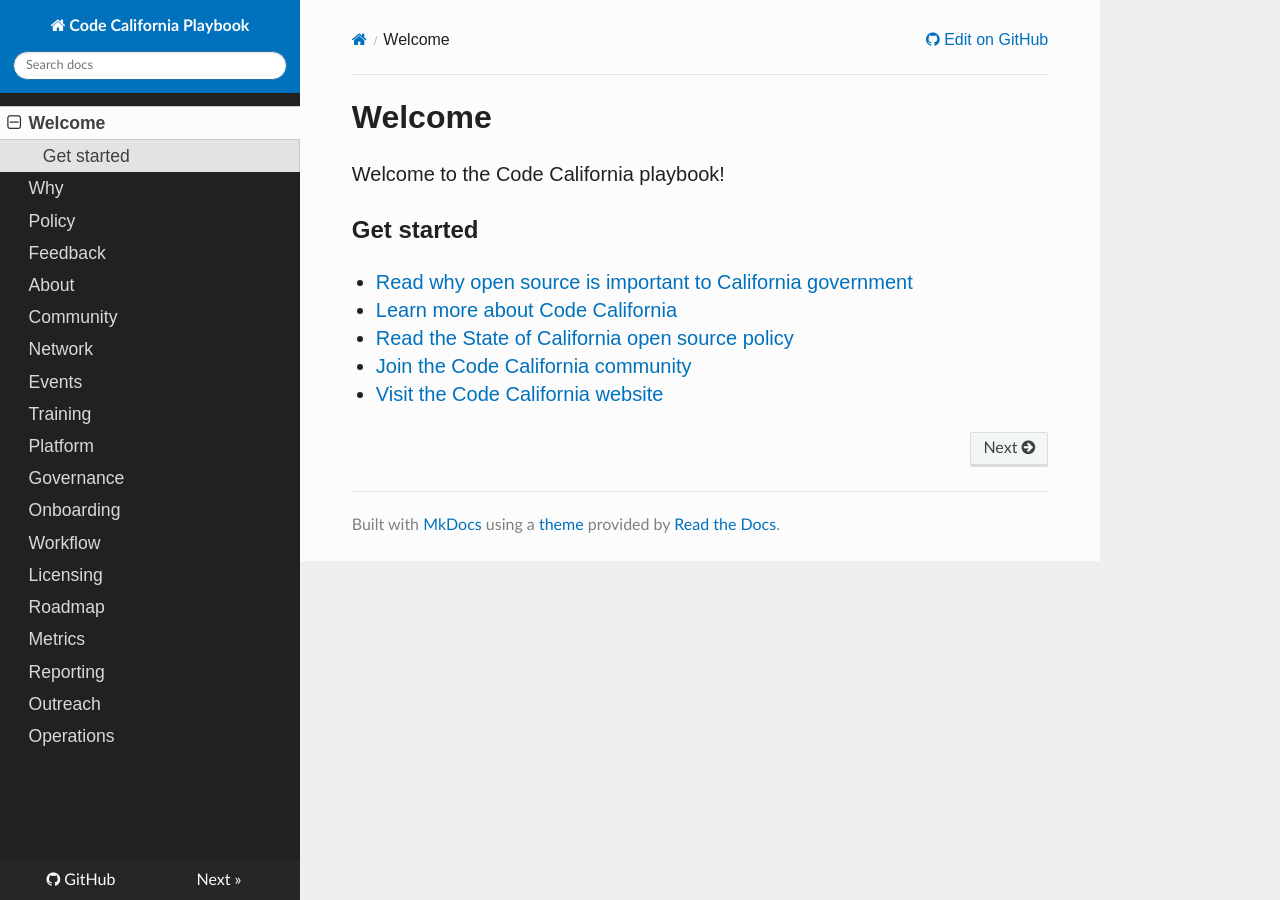
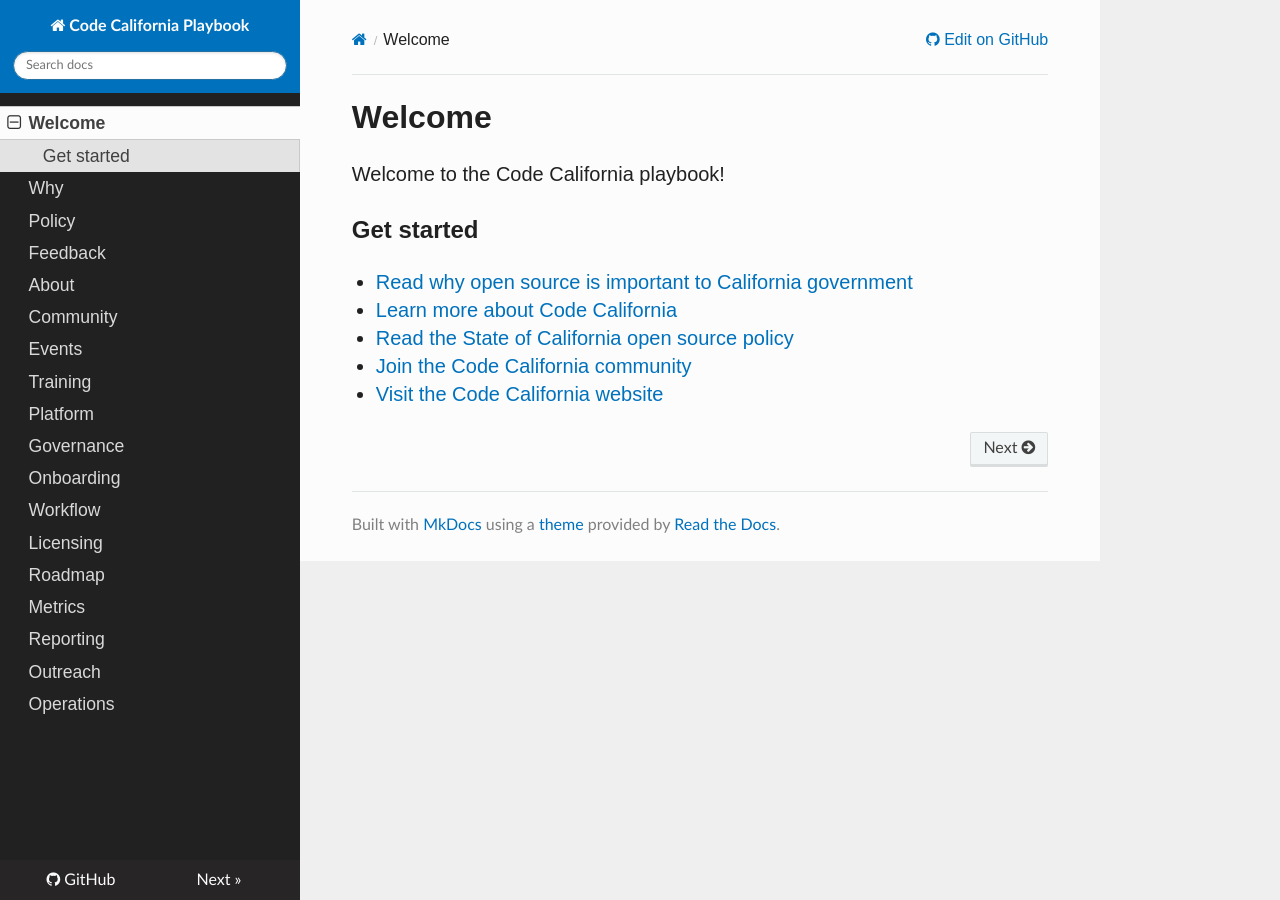
Before and after one commit to CA-CODE-Works/playbook, an MkDocs documentation site: the page built from docs/README.md, in a window 1280 px wide. Built offline with MkDocs 1.6.1, drawn with Linux system fonts in a browser that asks for light colours; nearby versions of some CDN libraries; old or Windows-style settings are respelled for this version of MkDocs.

Commit message:
Update mkdocs.yml

```diff
--- a/mkdocs.yml
+++ b/mkdocs.yml
@@ -13,7 +13,6 @@
     - Feedback: feedback.md
     - About: about.md
     - Community: community.md
-    - Network: network.md
     - Events: events.md
     - Training: training.md
     - Platform: platform.md
```
